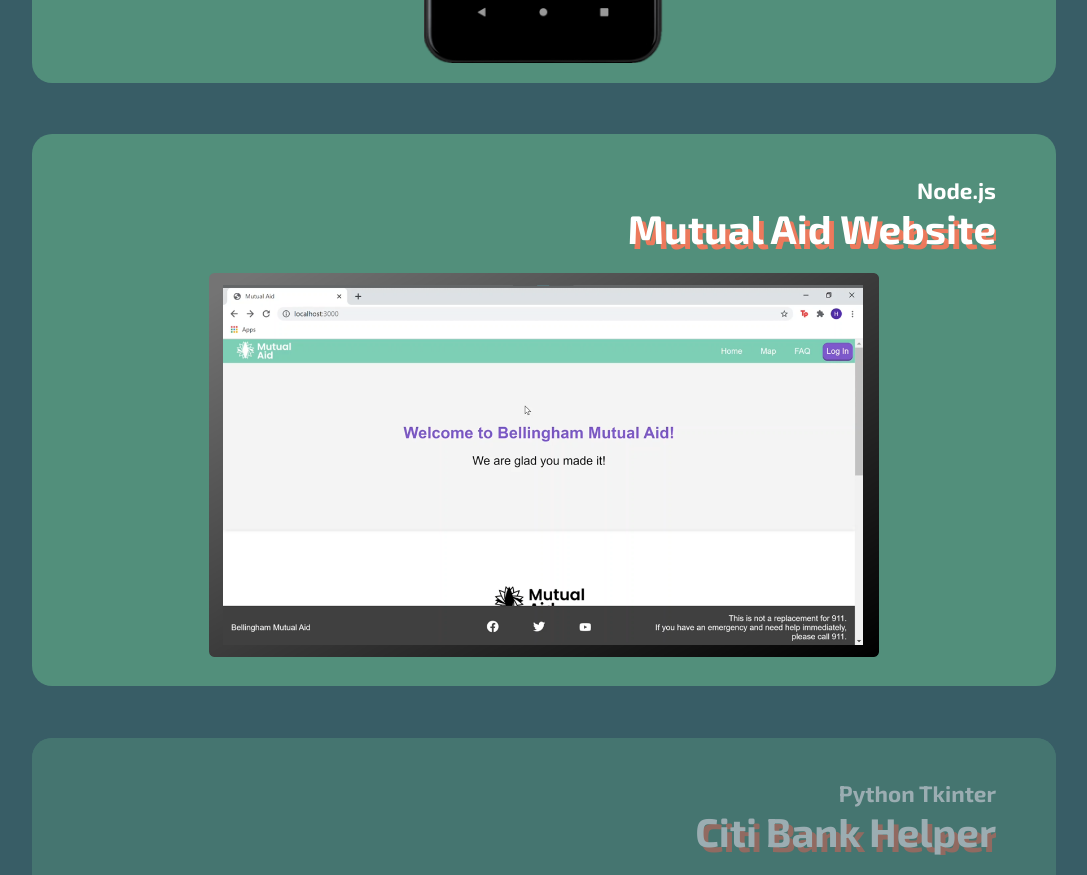
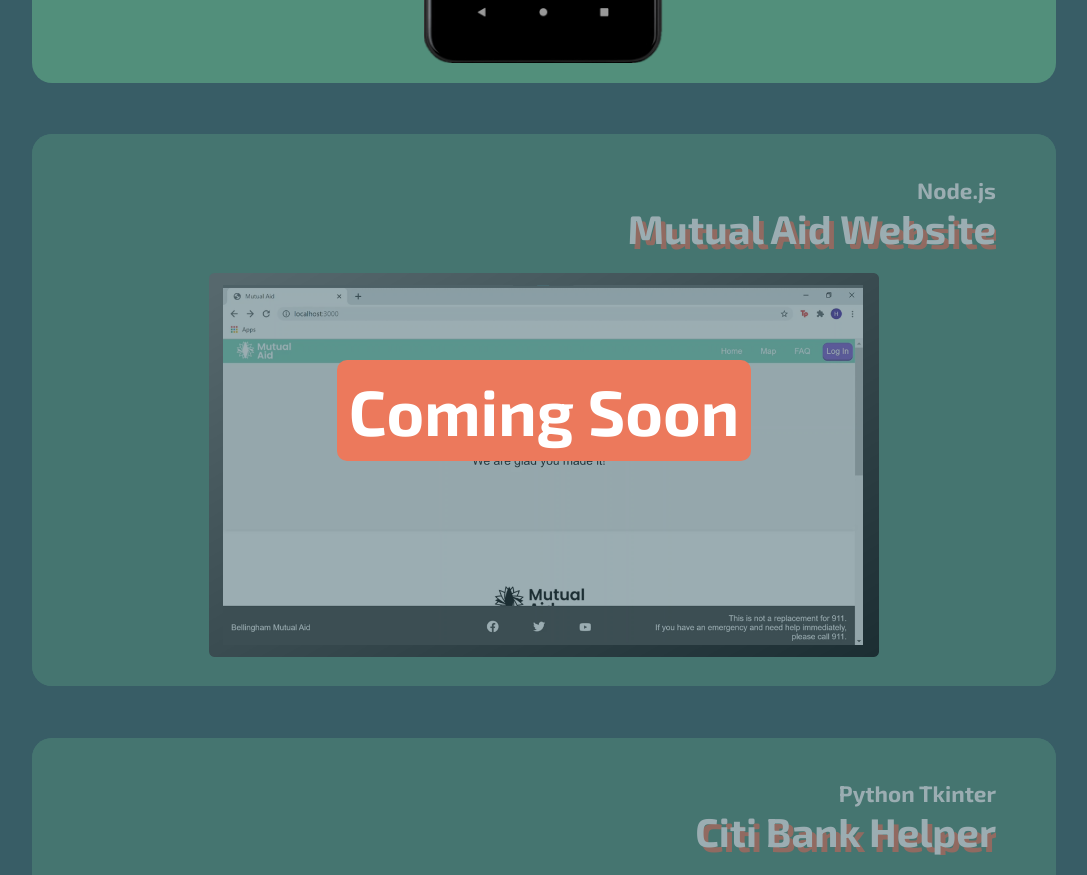
Before and after one commit to kneetoe/robertoepalma.com, a Next.js app: page / in a window 1280 px wide. Shown: the part 1320-2195 px from the top of the page, without its empty margins (96-1183 px from the left). Built offline with nearby package versions, Linux system fonts and the light colour scheme.

Commit message:
Added Analytics

```diff
--- a/pages/_app.js
+++ b/pages/_app.js
@@ -1,13 +1,38 @@
 import Layout from '../components/Layout'
 import '../styles/globals.css'
 
+import Script from 'next/script'
+
+// <!-- Global site tag (gtag.js) - Google Analytics -->
+{/* <script async src="https://www.googletagmanager.com/gtag/js?id=G-W70K2284QM"></script>
+<script>
+  window.dataLayer = window.dataLayer || [];
+  function gtag(){dataLayer.push(arguments);}
+  gtag('js', new Date());
+
+  gtag('config', 'G-W70K2284QM');
+</script> */}
+
 function MyApp({ Component, pageProps }) {
   return (
+    <>
+      <Script
+      strategy='lazyOnload'
+      src={`https://www.googletagmanager.com/gtag/js?id=${process.env.NEXT_PUBLIC_GOOGLE_ANALYTICS}`}/>
 
-    <Layout>
+      <Script
+      strategy='lazyOnload'>
+        {`window.dataLayer = window.dataLayer || [];
+    function gtag(){dataLayer.push(arguments);}
+    gtag('js', new Date());
 
-    <Component {...pageProps} />
-  </Layout>
+    gtag('config', ${process.env.NEXT_PUBLIC_GOOGLE_ANALYTICS});`}
+      </Script>
+      <Layout>
+
+        <Component {...pageProps} />
+      </Layout>
+  </>
   )
 }
 
--- a/pages/index.js
+++ b/pages/index.js
@@ -25,10 +25,10 @@
       picture: "ma.png",
       phone: false,
       link: "https://sites.google.com/view/mutualaidcsci436/home",
-      published: true,
+      published: false,
     },
     {
-      id: 2,
+      id: 3,
       name: "Citi Bank Helper",
       madeFrom: "Python Tkinter",
       picture: "citi.png",
@@ -37,7 +37,7 @@
       published: false,
     },
     {
-      id: 2,
+      id: 4,
       name: "Deadwood Game",
       madeFrom: "JavaFX",
       picture: "deadwood.png",
```
